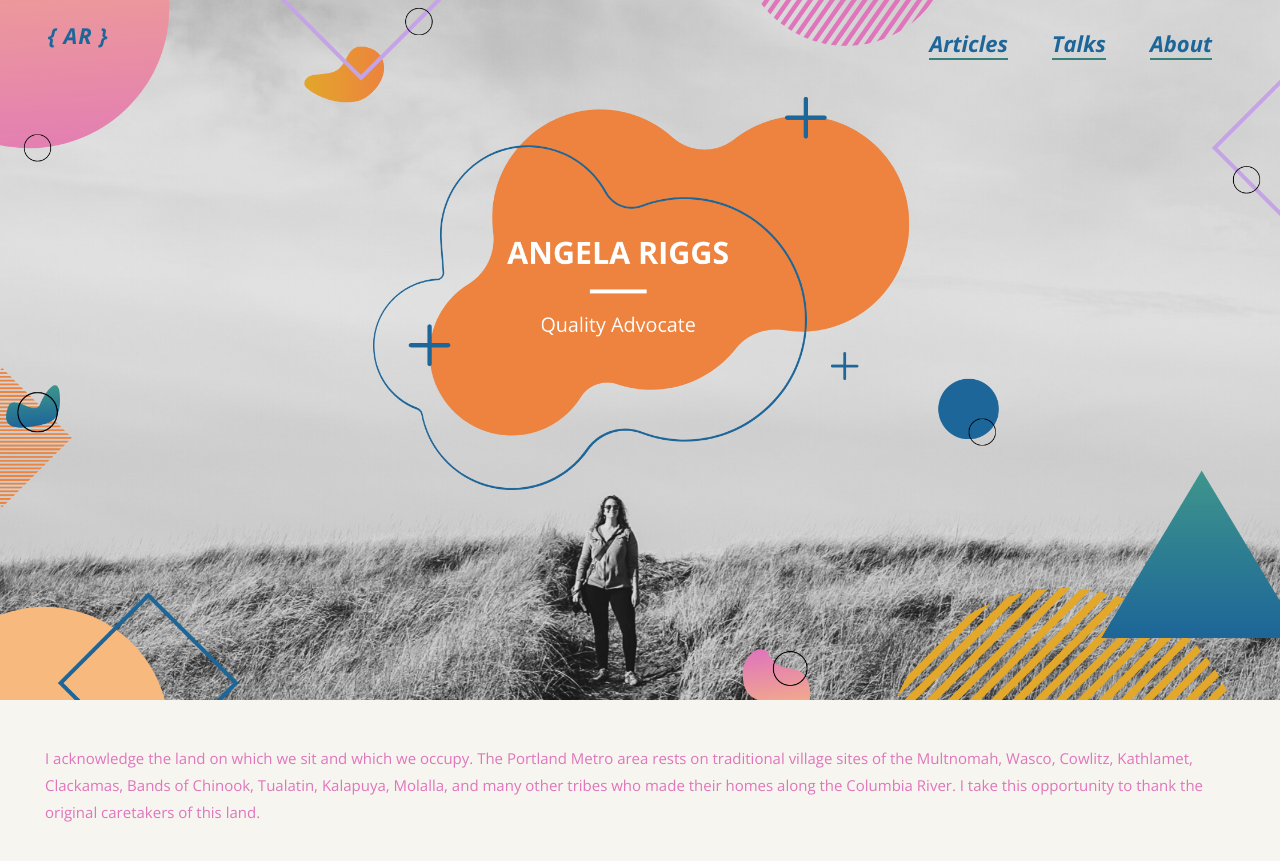
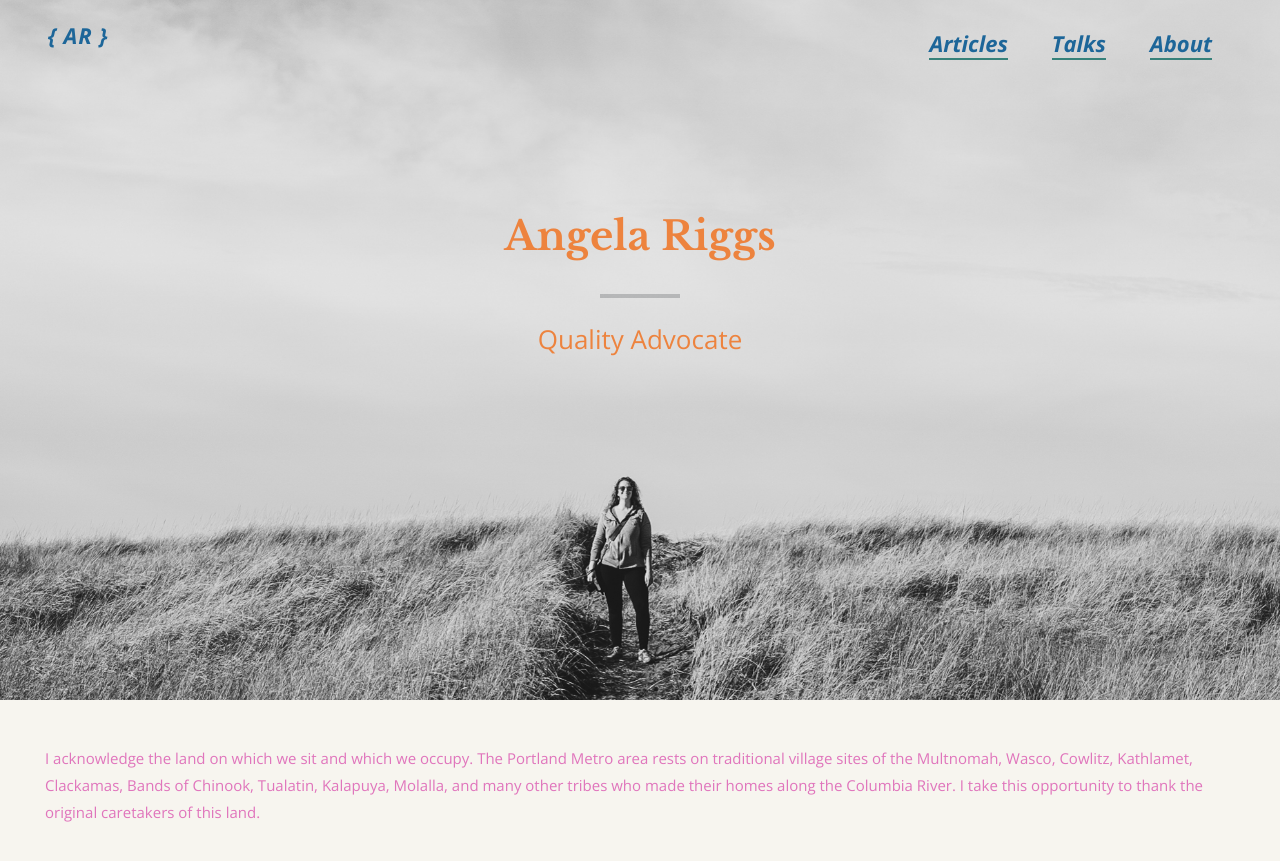
Before and after one commit to angelariggs/angelariggs.github.io, a Jekyll site: the page built from index.html, in a window 1280 px wide. Shown: the top 861 px of the page. Built offline with Jekyll 4.4.1, drawn with Linux system fonts in a browser that asks for light colours.

Commit message:
updated homepage image

```diff
--- a/_layouts/default.html
+++ b/_layouts/default.html
@@ -34,11 +34,11 @@
             <li><a class="nav-title" href="{{ site.baseurl }}/about">About</a></li>
             </ul>
           </nav>
-<!--           <div class='inner-content'>
+          <div class='inner-content'>
             <h1>Angela Riggs</h1>
             <hr>
             <p>Quality Advocate</p>
-          </div> -->
+          </div>
         </header>
       </div>
     </div>
--- a/_sass/_nav.scss
+++ b/_sass/_nav.scss
@@ -32,7 +32,7 @@
   position: relative;
   width: 100%;
   height: 700px;
-  background-image: url("images/blog-hero-orange.png");
+  background-image: url("images/angela-long-beach-2.jpg");
   background-position: center;
   background-size: cover;
   background-repeat: no-repeat;
```
